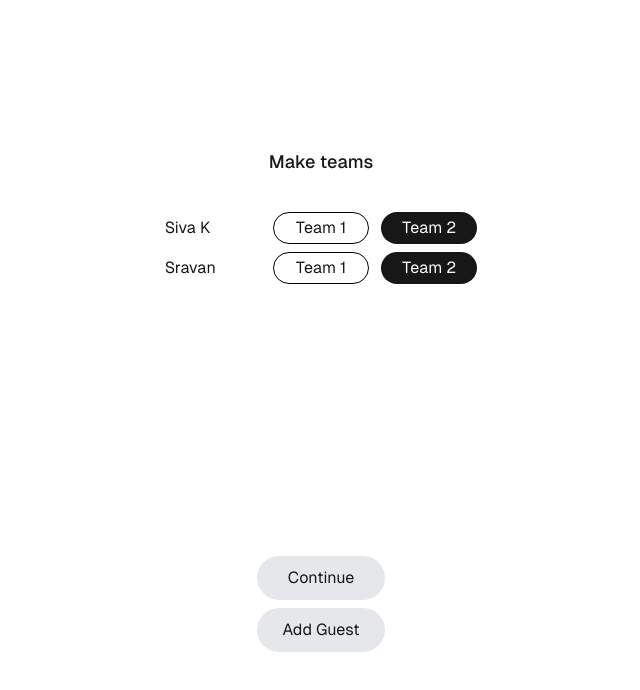
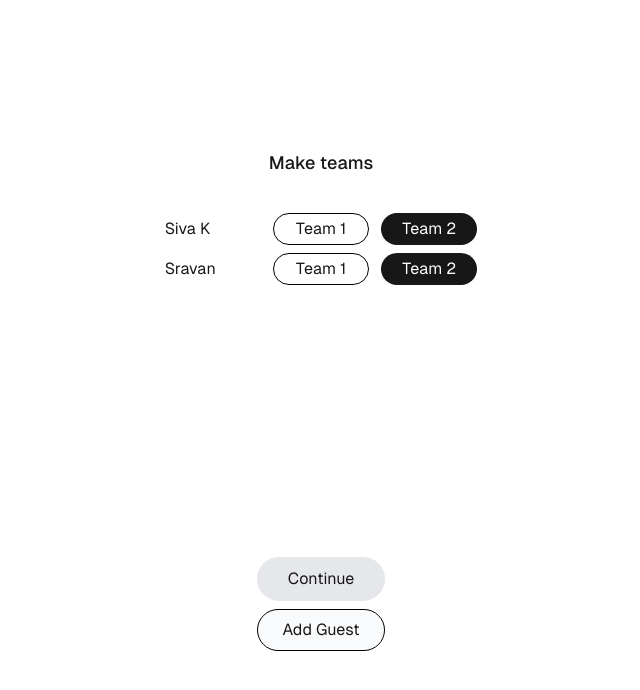
Before and after one commit to rughvi/score-it, a Next.js app: page /teams in a window 1280 px wide. Shown: the top 690 px of the page, without its empty margins (319-959 px from the left). Built offline with nearby package versions, Linux system fonts and the light colour scheme.

Commit message:
styling add guest button

```diff
--- a/src/app/teams/page.tsx
+++ b/src/app/teams/page.tsx
@@ -92,7 +92,7 @@ export default function Teams(){
             </main>
             <div className="row-start-6 flex flex-col  space-y-2">
                 <button className="rounded-full bg-gray-200 border-solid border-2 p-2 w-32">Continue</button>
-                <button className="rounded-full bg-gray-200 border-solid border-2 p-2 w-32"
+                <button className="rounded-full bg-gray-50 border-solid border-black border p-2 w-32"
                     onClick={() => setShowModal(true)}>Add Guest</button>
             </div>
             {/* <button className="row-start-5 rounded-full bg-gray-200 border-solid border-2 p-2 w-32">Continue</button>
```
